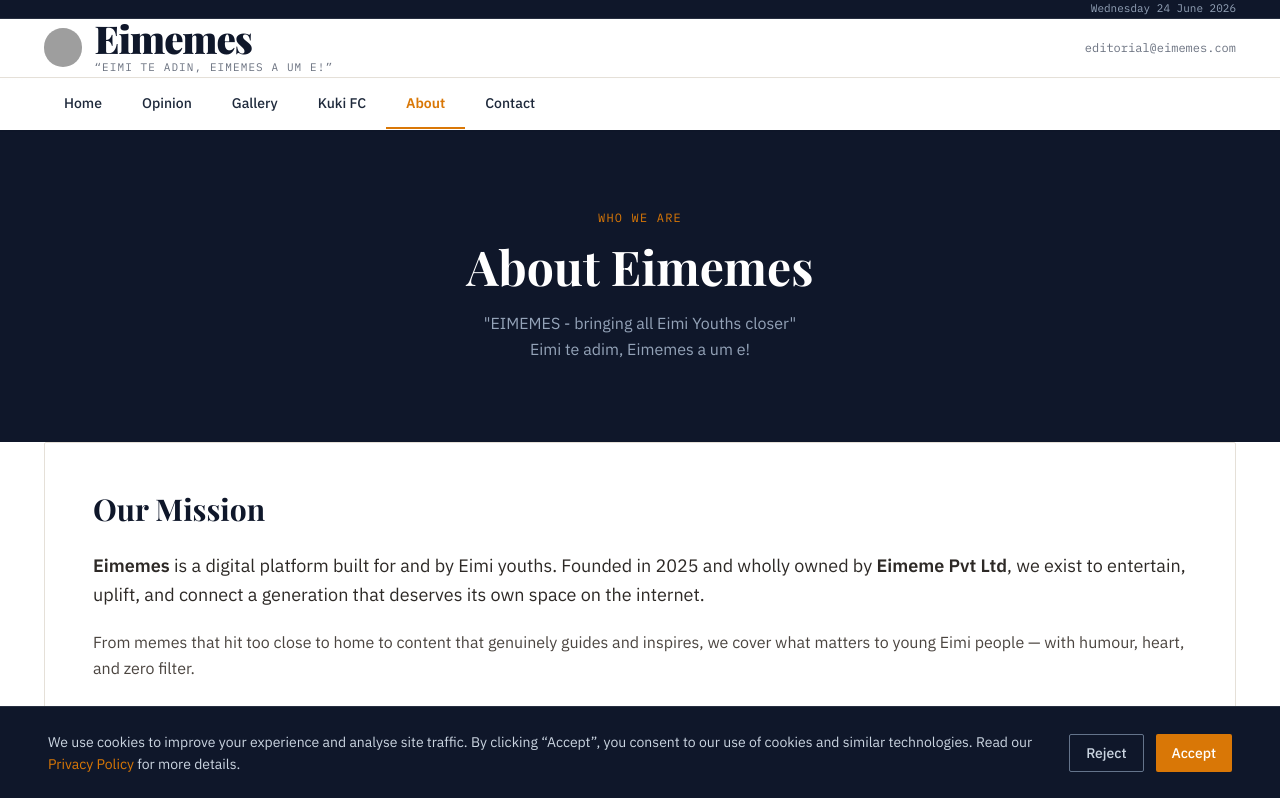
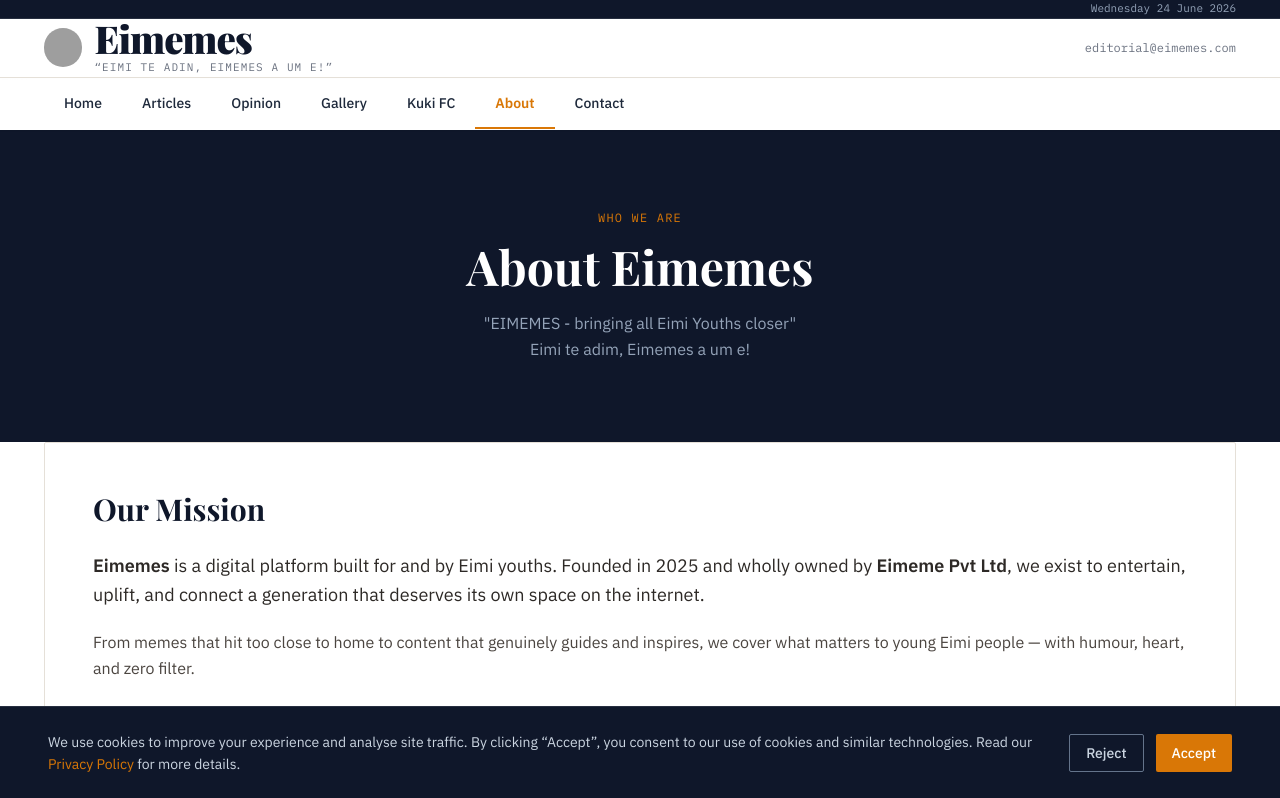
Before and after one commit to michaelkilong/Eimemes, a Next.js app: page /about in a window 1280 px wide. Shown: the top 798 px of the page. Built offline with nearby package versions, Linux system fonts and the light colour scheme; grey boxes are pictures that could not be loaded; a web font is replaced by a local one.

Commit message:
Update Header.tsx

```diff
--- a/components/layout/Header.tsx
+++ b/components/layout/Header.tsx
@@ -6,12 +6,13 @@ import { useState } from 'react';
 import { Menu, X } from 'lucide-react';
 
 const navLinks = [
-  { href: '/',         label: 'Home' },
-  { href: '/blogs',    label: 'Opinion' },
-  { href: '/gallery',  label: 'Gallery' },
-  { href: '/kuki-fc',  label: 'Kuki FC' },
-  { href: '/about',    label: 'About' },
-  { href: '/contact',  label: 'Contact' },
+  { href: '/',          label: 'Home' },
+  { href: '/articles',  label: 'Articles' },   // NEW
+  { href: '/blogs',     label: 'Opinion' },
+  { href: '/gallery',   label: 'Gallery' },
+  { href: '/kuki-fc',   label: 'Kuki FC' },
+  { href: '/about',     label: 'About' },
+  { href: '/contact',   label: 'Contact' },
 ];
 
 export default function Header() {
```
